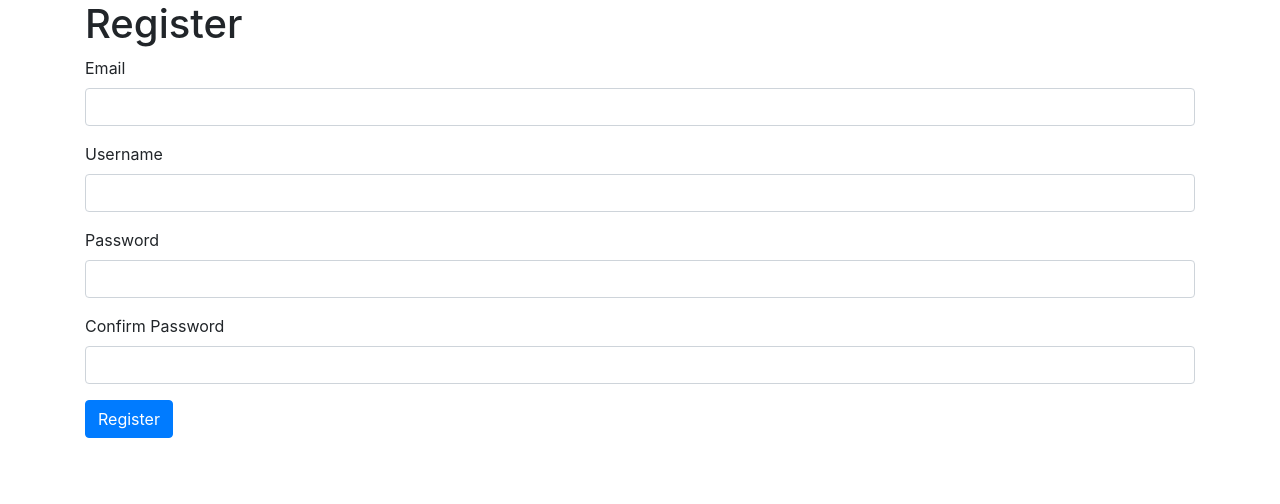
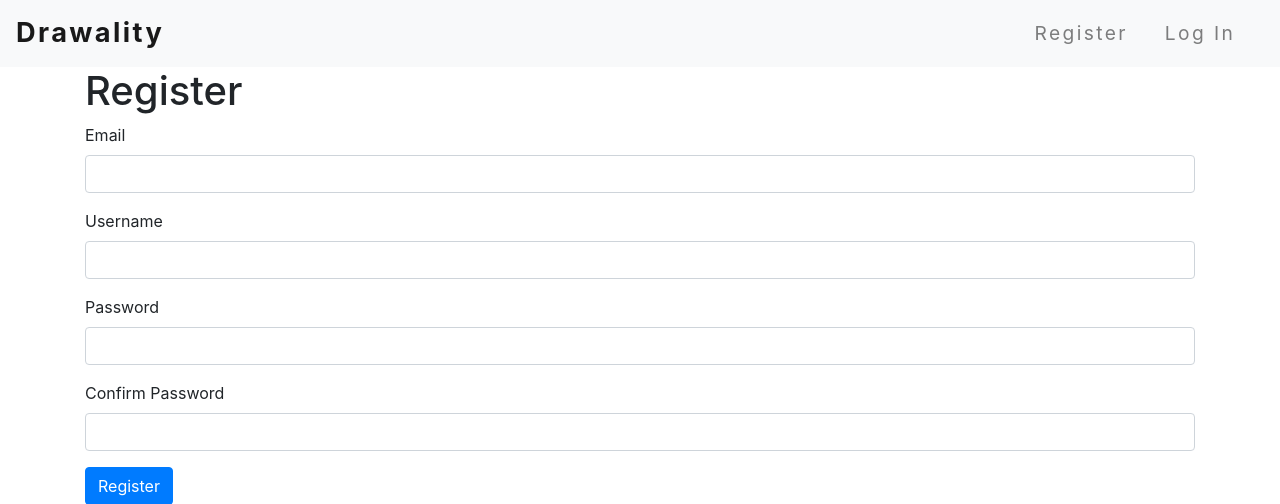
Before and after one commit to YoungHaYoo12/drawify, a Flask app: page /auth/register in a window 1280 px wide. Shown: the top 504 px of the page. Run offline with Flask 2, Linux system fonts and the light colour scheme; some libraries are stand-ins or nearby versions.

Commit message:
Add navbar to base.html.

```diff
--- a/app/static/css/main.css
+++ b/app/static/css/main.css
@@ -1,14 +1,25 @@
+/* base.html  */
+.navbar {
+  font-size:1.2rem;
+  letter-spacing:.15rem;
+}
+
+.navbar .navbar-brand {
+  font-size:1.7rem !important;
+  font-weight:700;
+}
+
+.navbar-nav li {
+  padding-right: 1.3rem;
+}
+
+/* canvas.html  */
 #canvas {
   position:absolute;
   top:0px;
   left:0px;
 }
 
-#canvas-set {
-  position:absolute;
-  top:0px;
-  left:0px;
-}
 
 /* drawings/draw.html  */
 .draw-buttons {
--- a/app/templates/base.html
+++ b/app/templates/base.html
@@ -14,6 +14,35 @@
     </title>
   </head>
   <body>
+<nav class="navbar navbar-expand-lg navbar-light bg-light">
+  <a class="navbar-brand" href="{{url_for('core.index')}}">Drawality</a>
+  <button class="navbar-toggler" type="button" data-toggle="collapse" data-target="#navbarSupportedContent" aria-controls="navbarSupportedContent" aria-expanded="false" aria-label="Toggle navigation">
+    <span class="navbar-toggler-icon"></span>
+  </button>
+
+  <div class="collapse navbar-collapse" id="navbarSupportedContent">
+    <ul class="navbar-nav ml-auto">
+      {% if current_user.is_authenticated %}
+        <li class="nav-item">
+          <a class="nav-link" href="{{url_for('drawings.draw')}}">Free Draw</a>
+        </li>
+        <li class="nav-item">
+          <a class="nav-link" href="{{url_for('drawings.list',username=current_user.username)}}">My Drawings</a>
+        </li>
+        <li class="nav-item">
+          <a class="nav-link" href="{{url_for('auth.logout')}}">Logout</a>
+        </li>
+      {% else %}
+        <li class="nav-item">
+          <a class="nav-link" href="{{url_for('auth.register')}}">Register</a>
+        </li>
+        <li class="nav-item">
+          <a class="nav-link" href="{{url_for('auth.login')}}">Log In</a>
+        </li>
+      {% endif %}
+    </ul>
+  </div>
+</nav>
     {% block content %}
     {% endblock %}
 
```
